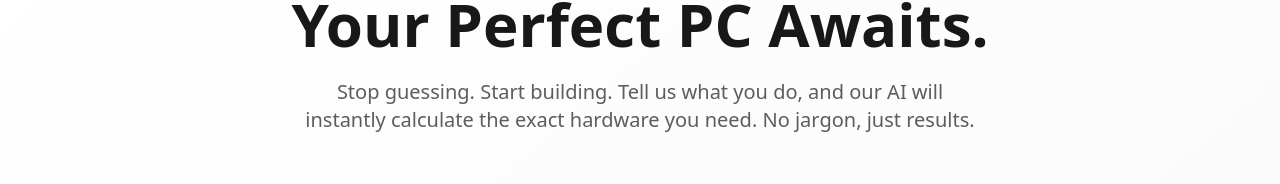
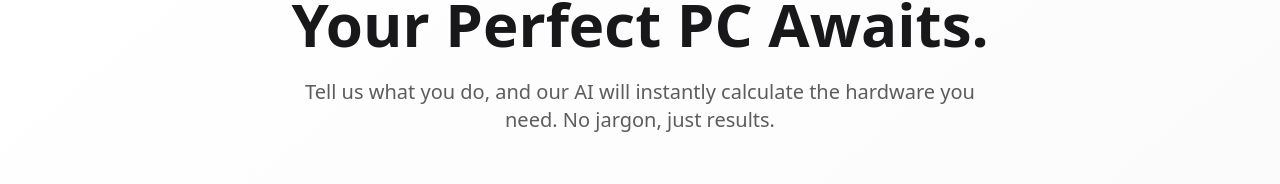
Before and after one commit to pcrs-co/frontend, a React (Vite) app: page / in a window 1280 px wide. Shown: the part 134-318 px from the top of the page. Built offline with nearby package versions, Linux system fonts and the light colour scheme; no server answers.

Commit message:
landing page

```diff
--- a/src/components/core/LandingForm.jsx
+++ b/src/components/core/LandingForm.jsx
@@ -56,7 +56,7 @@ export default function LandingPage() {
             <div className="max-w-4xl">
               <h1 className="text-4xl md:text-6xl font-bold mb-6">Your Perfect PC Awaits.</h1>
               <p className="text-lg md:text-xl text-base-content/70 max-w-2xl mx-auto">
-                Stop guessing. Start building. Tell us what you do, and our AI will instantly calculate the exact
+                Tell us what you do, and our AI will instantly calculate the
                 hardware you need. No jargon, just results.
               </p>
             </div>
```
